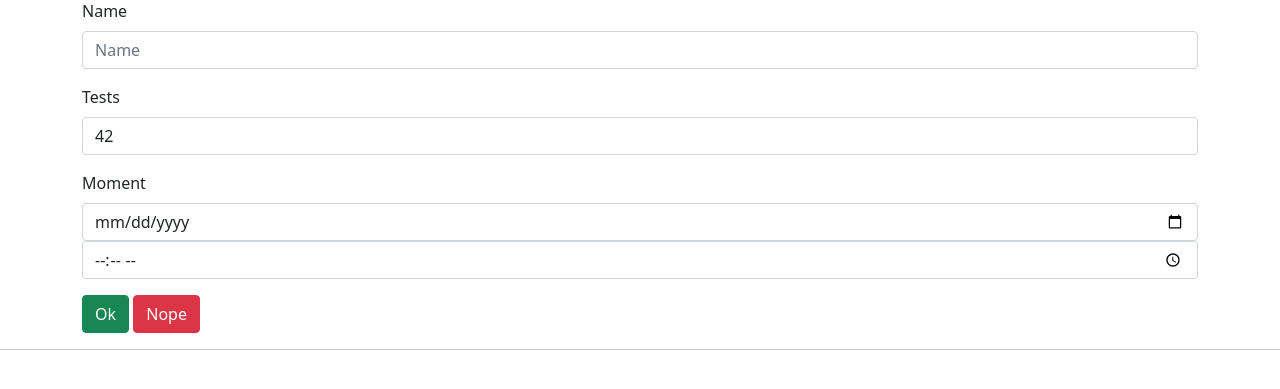
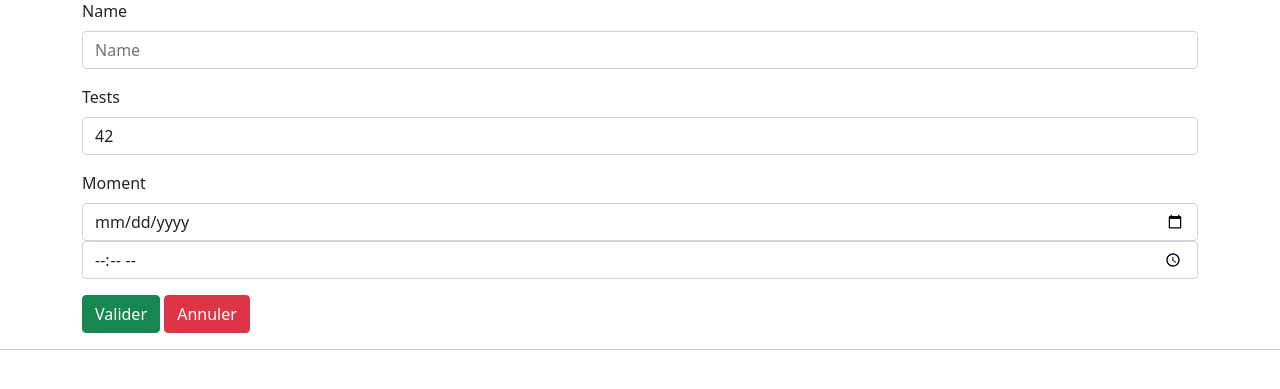
Before and after one commit to nim65s/ndh, a Django app: page /test/create in a window 1280 px wide. Shown: the part 137-526 px from the top of the page. Run offline with Django 3.2, Linux system fonts and the light colour scheme; some libraries are stand-ins or nearby versions.

Commit message:
fix forms

```diff
--- a/ndh/templates/ndh/base_delete.html
+++ b/ndh/templates/ndh/base_delete.html
@@ -1,4 +1,5 @@
 {% extends 'base.html' %}
+{% load django_bootstrap5 %}
 
 {% block content %}
 <h1>{{ title }}</h1>
@@ -6,7 +7,7 @@
 <form method="post" action="" class="form-horizontal" role="form">
   {% csrf_token %}
   <p class="text-center">Êtes-vous bien sûr de vouloir supprimer {{ object }} ?<br>
-  <button class="btn btn-warning" type="submit">Supprimer</button>
-  <button class="btn btn-info" href="javascript:history.back()">Annuler</button>
+  {% bootstrap_button "Supprimer" button_class="btn-warning" button_type="submit" %}
+  {% bootstrap_button "Annuler" button_class="btn-info" href="javascript:history.back()" %}
 </form>
 {% endblock %}
--- a/ndh/templates/ndh/form.html
+++ b/ndh/templates/ndh/form.html
@@ -1,7 +1,8 @@
 {% load django_bootstrap5 %}
+
 <form method="post" action="" class="form-horizontal" role="form">
   {% csrf_token %}
   {% bootstrap_form form layout="horizontal" %}
-  {% bootstrap_button "Ok" button_type="submit" button_class="btn-success" %}
-  {% bootstrap_button "Nope" button_class="btn-danger" href="javascript:history.back()" %}
+  {% bootstrap_button "Valider" button_class="btn-success" button_type="submit" %}
+  {% bootstrap_button "Annuler" button_class="btn-danger" href="javascript:history.back()" %}
 </form>
```
